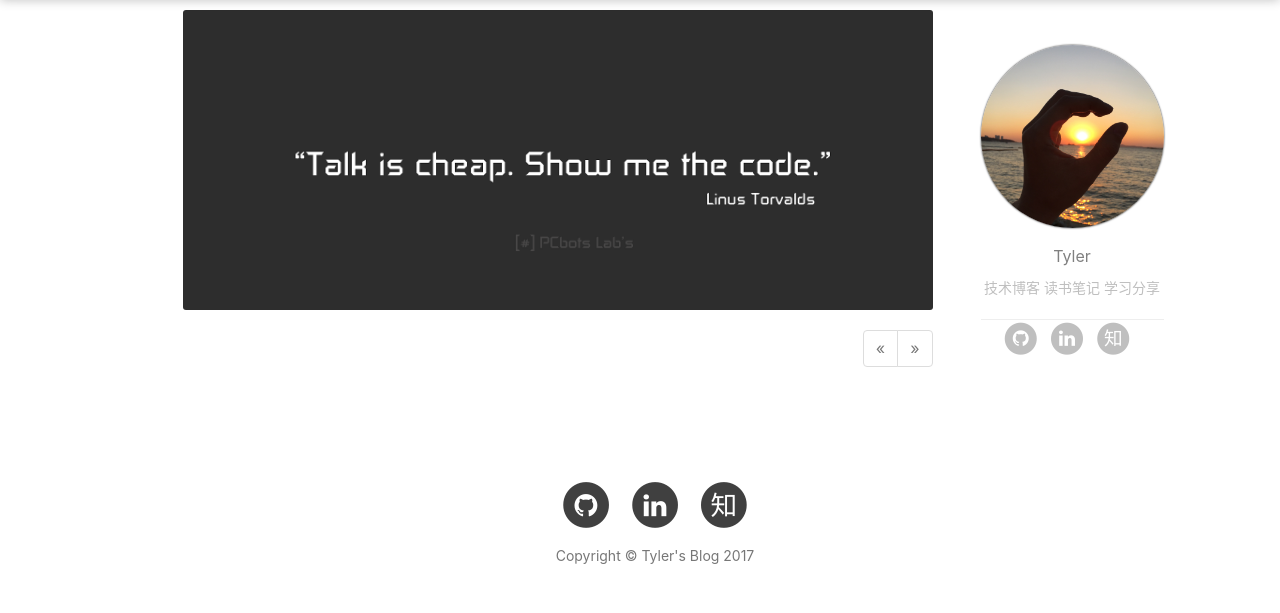
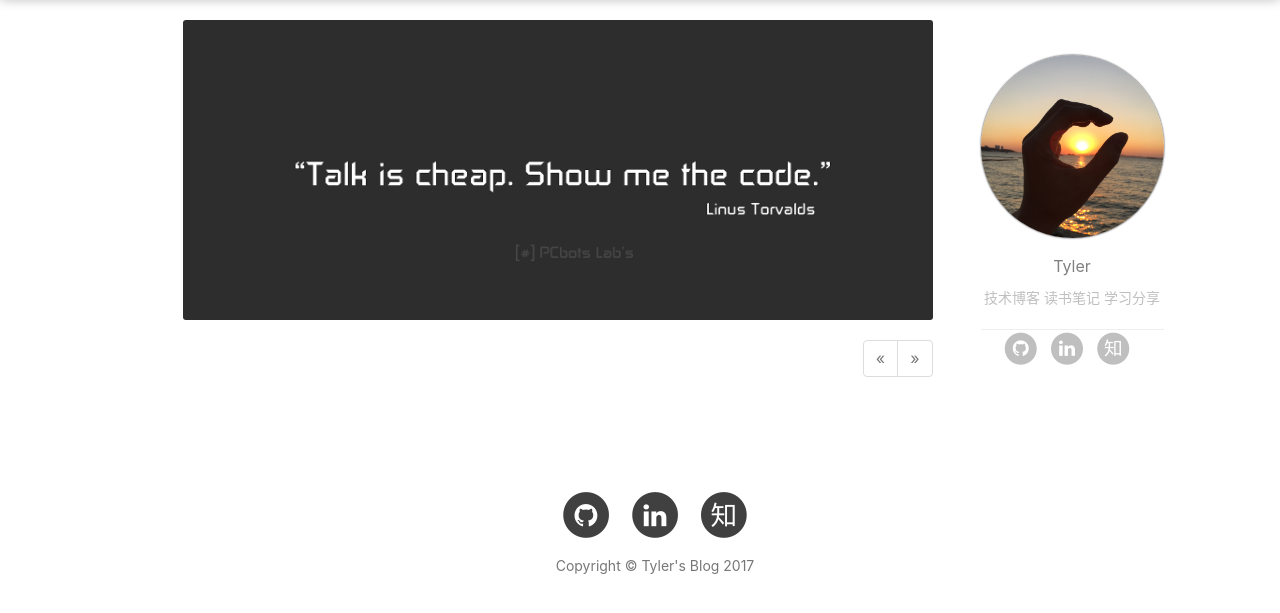
Before and after one commit to TylerHu/techblog, a Flask app: page / in a window 1280 px wide. Shown: the part 55-668 px from the top of the page. Run offline with Flask 2, Linux system fonts and the light colour scheme; data that the repository does not hold is empty; some libraries are stand-ins or nearby versions.

Commit message:
update index page margin top

```diff
--- a/app/templates/index.html
+++ b/app/templates/index.html
@@ -26,7 +26,7 @@
 
 {% block page_content %}
 <div class="container custom-container">
-    <div class="row" style="margin-top:65px;">
+    <div class="row" style="margin-top:75px;">
         <div class="col-lg-8 col-lg-offset-1 col-md-8 col-md-offset-1 col-sm-12 col-xs-12 post-container">
             <div class="post-preview" style="background-image:url('/static/img/talkwithcode.png')">
             </div>
```
